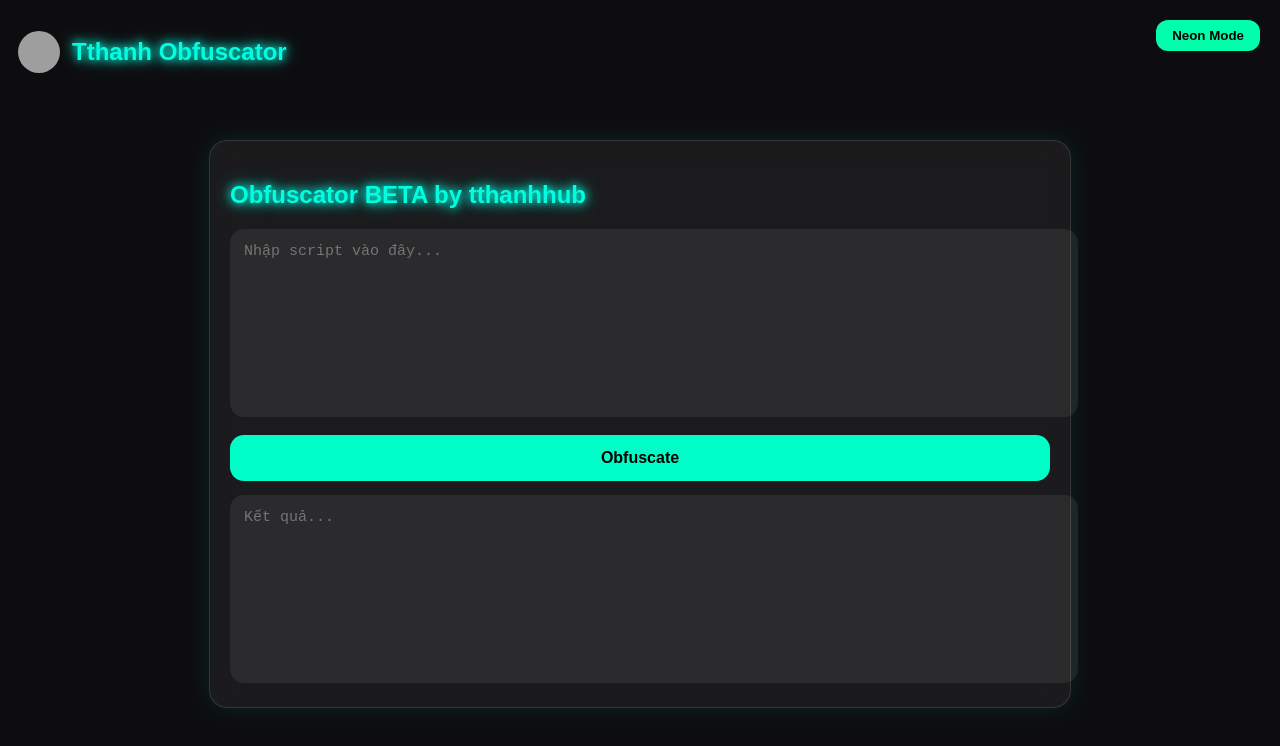
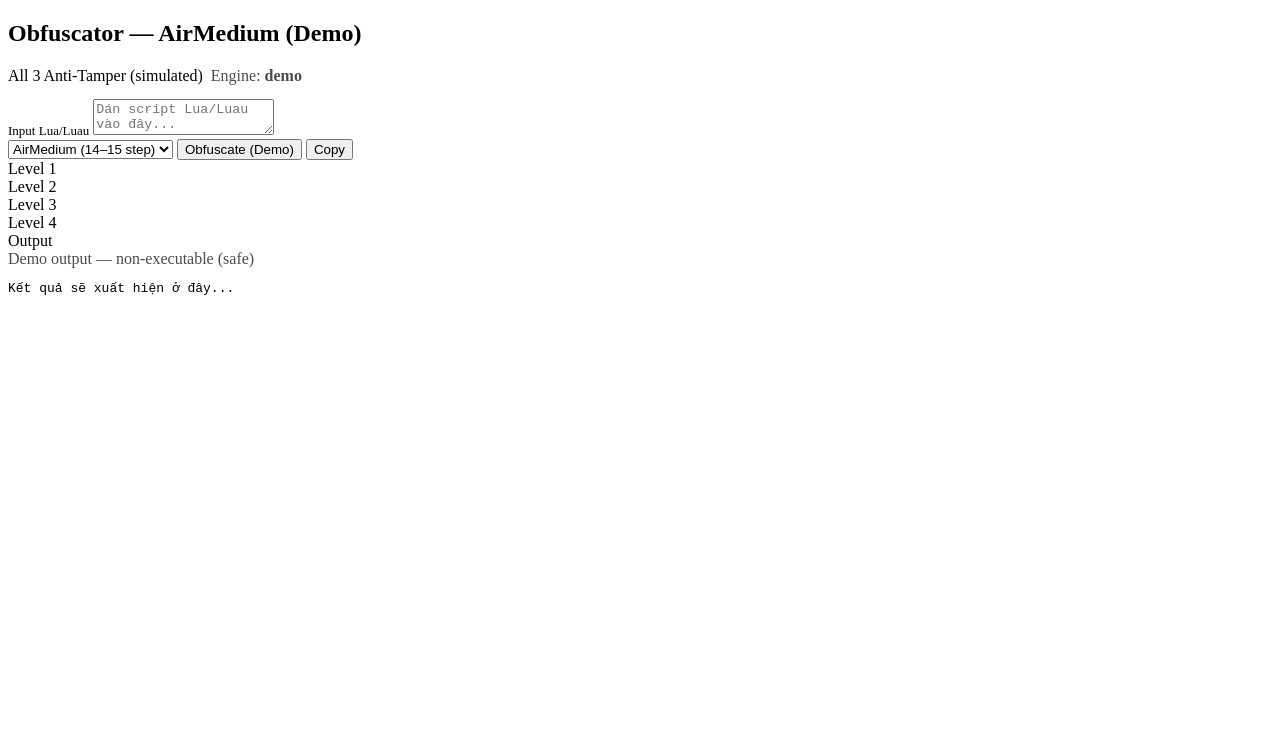
Before and after one commit to kaimm2/kaimm2.github.io, a plain HTML site: page index.html in a window 1280 px wide. Drawn offline with Linux system fonts and the light colour scheme; grey boxes are pictures that could not be loaded.

Commit message:
Update index.html

```diff
--- a/index.html
+++ b/index.html
@@ -1,149 +1,96 @@
 <!DOCTYPE html>
-<html lang="en">
-<head>
-<meta charset="UTF-8" />
-<meta name="viewport" content="width=device-width, initial-scale=1.0" />
-<title>Tthanh Obfuscator</title>
 
-<style>
-    body {
-      margin: 0;
-      padding: 0;
-      font-family: 'Poppins', sans-serif;
-      background: #0d0d0f;
-      color: #fff;
-    }
 
-    .fade-in {
-      animation: fadeIn 0.6s ease forwards;
-      opacity: 0;
-    }
-    @keyframes fadeIn {
-      from { opacity: 0; transform: translateY(10px); }
-      to { opacity: 1; transform: translateY(0); }
-    }
+<div class="wrap">
+<div class="panel fade-in">
+<div class="title">
+<h2 class="neon">Obfuscator — AirMedium (Demo)</h2>
+<div style="display:flex;gap:8px;align-items:center">
+<div class="badge">All 3 Anti-Tamper (simulated)</div>
+<div style="opacity:0.7">Engine: <strong>demo</strong></div>
+</div>
+</div>
 
-    .glass {
-      backdrop-filter: blur(14px);
-      background: rgba(255,255,255,0.06);
-      border: 1px solid rgba(255,255,255,0.12);
-      border-radius: 18px;
-      padding: 24px;
-      box-shadow: 0 0 25px rgba(0,255,200,0.1);
-    }
 
-    header {
-      display: flex;
-      align-items: center;
-      gap: 12px;
-      padding: 18px;
-      position: fixed;
-      top: 0;
-      left: 0;
-    }
+<div class="cols" style="margin-top:14px">
+<div>
+<label style="font-size:13px">Input Lua/Luau</label>
+<textarea id="input" placeholder="Dán script Lua/Luau vào đây..."></textarea>
 
-    header img {
-      width: 42px;
-      height: 42px;
-      border-radius: 50%;
-    }
 
-    #modeBtn {
-      position: fixed;
-      top: 20px;
-      right: 20px;
-      padding: 8px 16px;
-      border-radius: 12px;
-      border: none;
-      cursor: pointer;
-      background: #00ffaa;
-      color: #000;
-      font-weight: 600;
-    }
+<div class="controls">
+<select id="preset">
+<option value="airmedium">AirMedium (14–15 step)</option>
+<option value="medium">Medium (7–8 step)</option>
+<option value="mediumv2">Mediumv2 (15 step)</option>
+</select>
+<button id="run">Obfuscate (Demo)</button>
+<button id="copy">Copy</button>
+</div>
 
-    .container {
-      max-width: 820px;
-      margin: 140px auto;
-      padding: 20px;
-    }
 
-    textarea {
-      width: 100%;
-      height: 160px;
-      border-radius: 14px;
-      border: none;
-      padding: 14px;
-      background: rgba(255,255,255,0.07);
-      color: #fff;
-      font-size: 15px;
-      resize: none;
-    }
+<div class="levels">
+<div class="level">Level 1</div>
+<div class="level">Level 2</div>
+<div class="level active">Level 3</div>
+<div class="level">Level 4</div>
+</div>
 
-    button#run {
-      width: 100%;
-      margin-top: 14px;
-      padding: 14px;
-      border-radius: 14px;
-      border: none;
-      cursor: pointer;
-      background: #00ffc8;
-      color: #000;
-      font-weight: bold;
-      font-size: 16px;
-      transition: 0.2s;
-    }
 
-    button#run:hover {
-      transform: scale(1.03);
-    }
+</div>
 
-    .neon {
-      text-shadow: 0 0 8px #00ffe1, 0 0 16px #00ffe1;
-      color: #00ffe1;
-    }
-</style>
-</head>
 
-<body>
-  <header class="fade-in">
-    <img src="https://i.imgur.com/UkbQ2YB.png" alt="logo" />
-    <h2 class="neon">Tthanh Obfuscator</h2>
-  </header>
+<div class="result">
+<div class="meta">
+<div class="badge">Output</div>
+<div style="opacity:0.7">Demo output — non-executable (safe)</div>
+</div>
+<pre id="output">Kết quả sẽ xuất hiện ở đây...</pre>
+</div>
+</div>
 
-  <button id="modeBtn">Neon Mode</button>
 
-  <div class="container fade-in glass">
-    <h2 class="neon">Obfuscator BETA by tthanhhub</h2>
+</div>
+</div>
 
-    <textarea id="input" placeholder="Nhập script vào đây..."></textarea>
-    <button id="run">Obfuscate</button>
-    <textarea id="output" placeholder="Kết quả..." style="margin-top:14px"></textarea>
-  </div>
 
 <script src="engine.js"></script>
 <script>
-    document.getElementById("run").onclick = () => {
-        const input = document.getElementById("input").value;
-        if (typeof ultraObfuscate === "function") {
-            document.getElementById("output").value = ultraObfuscate(input);
-        } else if (typeof obfuscate === "function") {
-            document.getElementById("output").value = obfuscate(input);
-        } else {
-            document.getElementById("output").value = "[ENGINE ERROR] Không tìm thấy hàm obfuscate() hoặc ultraObfuscate()";
+// UI wiring — index refers to safe demo engine functions exposed by engine.js
+const runBtn = document.getElementById('run');
+const inputEl = document.getElementById('input');
+const outputEl = document.getElementById('output');
+const copyBtn = document.getElementById('copy');
+const modeBtn = document.getElementById('modeBtn');
+
+
+runBtn.onclick = () => {
+const txt = inputEl.value || "-- empty script --";
+const preset = document.getElementById('preset').value;
+// call safe demo obfuscator
+const res = window.safeObfuscateDemo(txt, {preset});
+outputEl.textContent = res;
+};
+
+
+copyBtn.onclick = async () => {
+try{
+await navigator.clipboard.writeText(outputEl.textContent);
+copyBtn.textContent = 'Copied!';
+setTimeout(()=>copyBtn.textContent='Copy',900);
+}catch(e){
+copyBtn.textContent = 'Fail';
+setTimeout(()=>copyBtn.textContent='Copy',900);
 }
 };
 
-    const modeBtn = document.getElementById('modeBtn');
-    let neon = true;
-    modeBtn.onclick = () => {
+
+// neon/dark toggle
+let neon=true;
+modeBtn.onclick = ()=>{
 neon = !neon;
-      if(neon){
-        document.body.style.background = '#0d0d0f';
-        modeBtn.innerText = 'Neon Mode';
-      } else {
-        document.body.style.background = '#111827';
-        modeBtn.innerText = 'Dark Mode';
-      }
+if(neon){document.body.style.background='linear-gradient(135deg,var(--bg),#0b0b0d)';modeBtn.textContent='Neon Mode'}
+else{document.body.style.background='#0f1724';modeBtn.textContent='Dark Mode'}
 };
 </script>
 </body>
```
Lines whose indentation alone changed are shown as unchanged.
